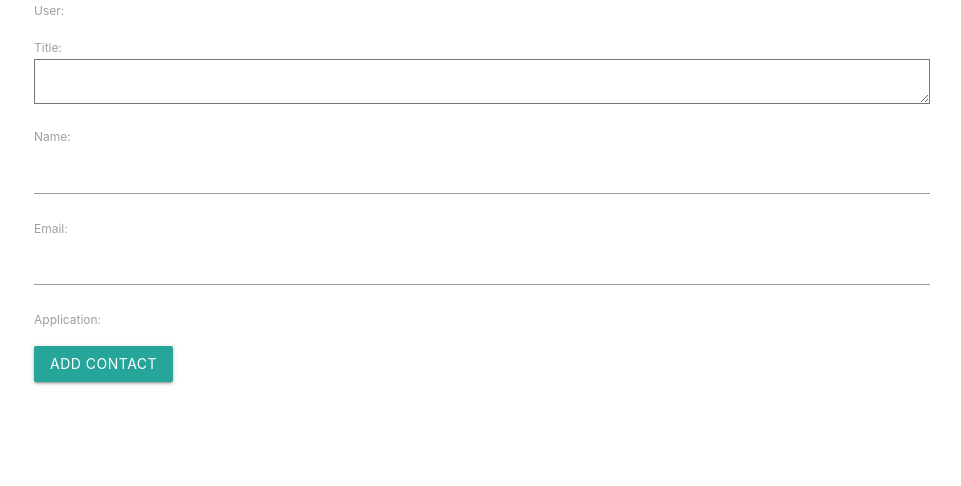
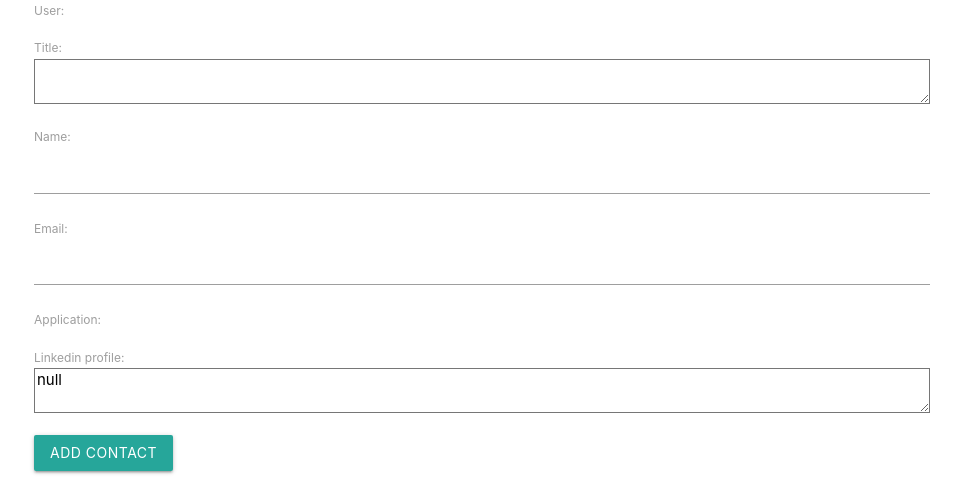
Before and after one commit to alba-molina-nyc/mycareerwhiz, a Django app: page /add_contact/ in a window 1280 px wide. Shown: the part 314-800 px from the top of the page, without its empty margins (158-1119 px from the left). Run offline with Django 3.2, Linux system fonts and the light colour scheme; data that the repository does not hold is empty.

Commit message:
some changes

```diff
--- a/theapplicationswhiz/forms.py
+++ b/theapplicationswhiz/forms.py
@@ -51,7 +51,7 @@
 class ContactForm(forms.ModelForm):
     class Meta:
         model = Contact
-        fields = ( 'user', 'title', 'name', 'email', 'application' )
+        fields = ( 'user', 'title', 'name', 'email', 'application', 'linkedin_profile' )
 
     widgets = {
          'user': forms.Select(attrs={'class': 'form-control'}),
@@ -59,4 +59,5 @@
          'name': forms.TextInput(attrs={'class': 'form-control'}),
          'email': forms.EmailInput(attrs={'class': 'form-control'}),
          'application': forms.Select(attrs={'class': 'form-control'}),
+         'linkedin_profile': forms.Select(attrs={'class': 'form-control'}),
      }
--- a/theapplicationswhiz/models.py
+++ b/theapplicationswhiz/models.py
@@ -56,6 +56,7 @@
     date_added = models.DateField(auto_now_add=True)
     name = models.CharField(max_length=255)
     title = models.TextField()
+    linkedin_profile = models.TextField(default="null")
     email = models.EmailField()
 
     def __str__(self):
--- a/theapplicationswhiz/templates/application_detail.html
+++ b/theapplicationswhiz/templates/application_detail.html
@@ -27,7 +27,7 @@
     <div class="col s12 m12">
       <div class="card black darken-1">
         <div class="card-content white-text">
-          <span class="card-title"> <a href="{{ application.company_name }}" target="_blank"> Company Website</a><td> <a href="{% url 'application_delete' application.pk %}"> Delete</td>
+          <span class="card-title"> {{ application.company_name }}</a><td> <a href="{% url 'application_delete' application.pk %}"> Delete</td>
             <td> <a href="{% url 'application_update' application.pk %}">Update</a></td></span>
           <table>
             <tr>
--- a/theapplicationswhiz/templates/applications.html
+++ b/theapplicationswhiz/templates/applications.html
@@ -40,7 +40,7 @@
   </table>
 
 
-  <td> {{ application.category }} </td>
+
 
 {% endfor %}
 
```
Also changed, not shown: theapplicationswhiz/templates/contact_detail.html (+5 -8 lines), theapplicationswhiz/migrations/0023_contact_linkedin_profile.py (added).
